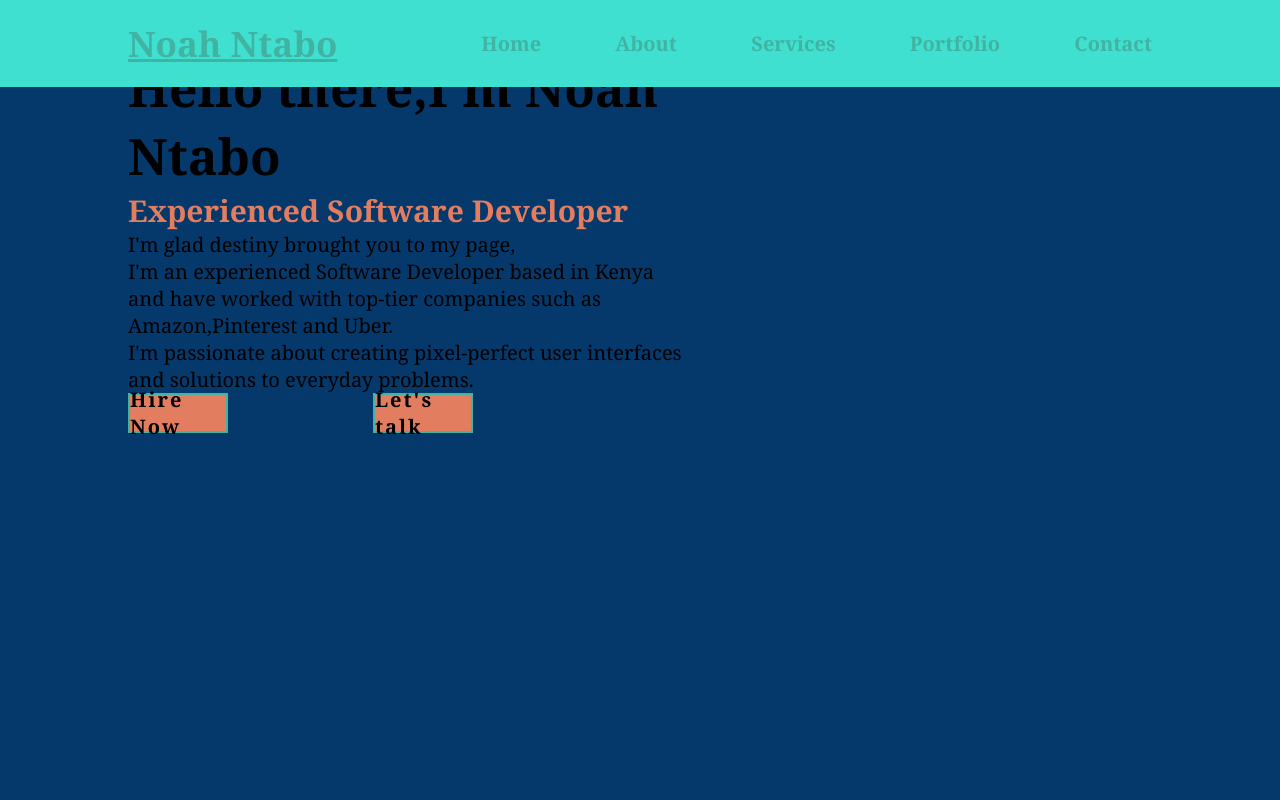
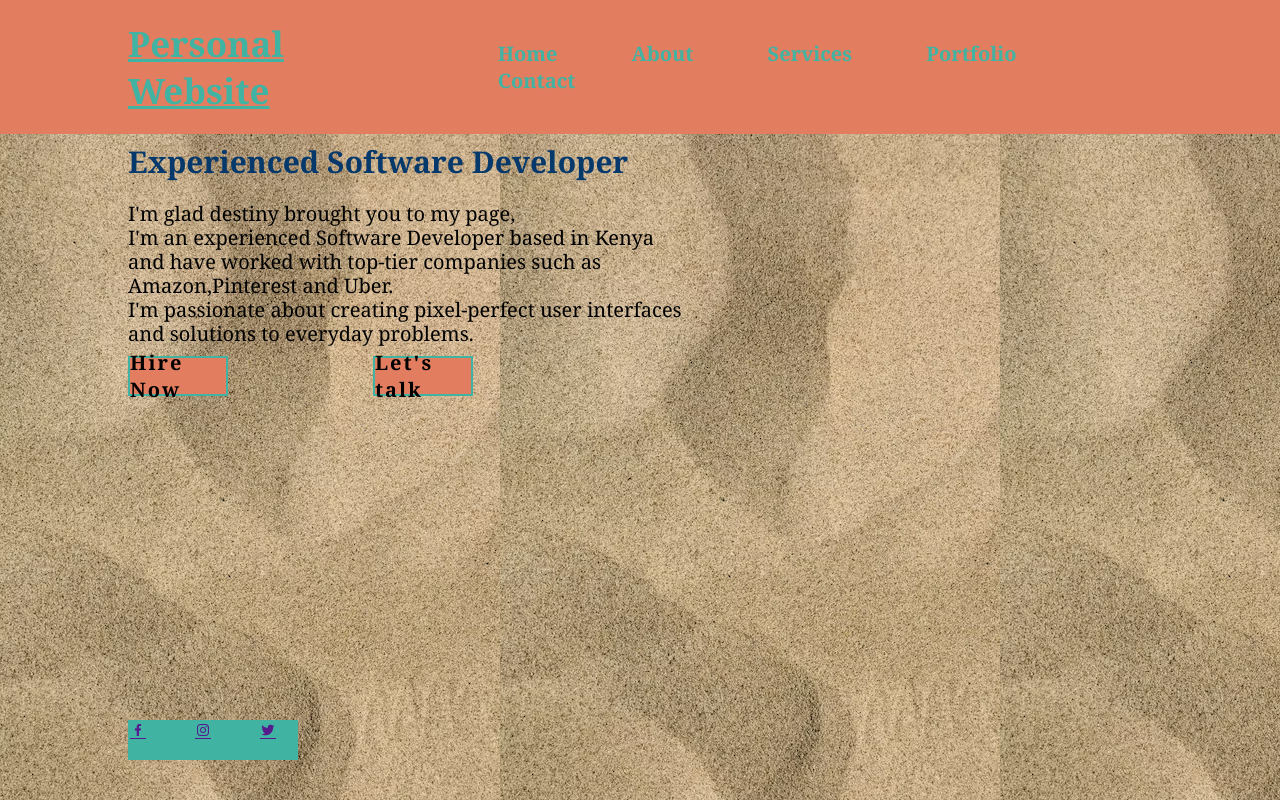
Before and after one commit to NoahNtabo23/Personal-Website, a plain HTML site: page index.html in a window 1280 px wide. Drawn offline with nearby package versions, Linux system fonts and the light colour scheme.

Commit message:
CSS Styles

```diff
--- a/index.html
+++ b/index.html
@@ -5,11 +5,13 @@
     <meta name="viewport" content="width=device-width, initial-scale=1.0">
     <title>Personal Website</title>
     <link rel="stylesheet" href="style.css">
+    <link href='https://unpkg.com/boxicons@2.1.4/css/boxicons.min.css' rel='stylesheet'>
+
 </head>
 <body>
-    <h1>Noah Ntabo</h1>
+
     <header class="header">
-        <a href="#" class="logo">Noah Ntabo</a>
+        <a href="#" class="logo">Personal Website</a>
         <nav class="navbar">
             <a href="#">Home</a>
             <a href="#">About</a>
@@ -30,6 +32,16 @@
             <a href="#">Let's talk</a></div>
 
         </div>
+        <div class="links">
+            <a href=""><i class='bx bxl-facebook'></i></a>
+            <a href=""><i class='bx bxl-instagram' ></i></a>
+            <a href=""><i class='bx bxl-twitter' ></i></a>
+
+
+
+
+
+        </div>
     </section>
 
 
--- a/style.css
+++ b/style.css
@@ -5,7 +5,7 @@
     font-family: Georgia, 'Times New Roman', Times, serif;
 }
 body{
-    background-color: #05386B;
+    background-image: url(./images/background.avif);
     text-decoration-color: antiquewhite;
 
 }
@@ -15,7 +15,7 @@ body{
     left: 0;
     width: 100%;
     padding: 20px 10%;
-    background-color: turquoise;
+    background-color:#E27D60;
     display: flex;
     justify-content: space-between;
     align-items: center;
@@ -61,11 +61,13 @@ body{
  .home-content h3{
     font-size: 30px;
     font-weight: 700;
-    color: #E27D60;
+    color:#05386B;
  }
  .home-content p{
     font-size: 20px;
     font-weight: 200;
+    margin: 20px 0 10px;
+    line-height: 1.2;
  }
  .home-content .btn-box{
     display: flex;
@@ -90,3 +92,18 @@ body{
     color: black;
     background-color: #E27D60;
  }
+ .links{
+    position: absolute;
+    bottom: 40px;
+    width: 170px;
+    background:#41B3A3;
+    display: flex;
+    justify-content: space-between;
+ }
+ .links a{
+    display: inline-flex;
+    width: 40px;
+    height: 40px;
+    border: 2px solid #41B3A3;
+    border-radius: 50%;
+ }
```
Also changed, not shown: images/background.avif (added).
